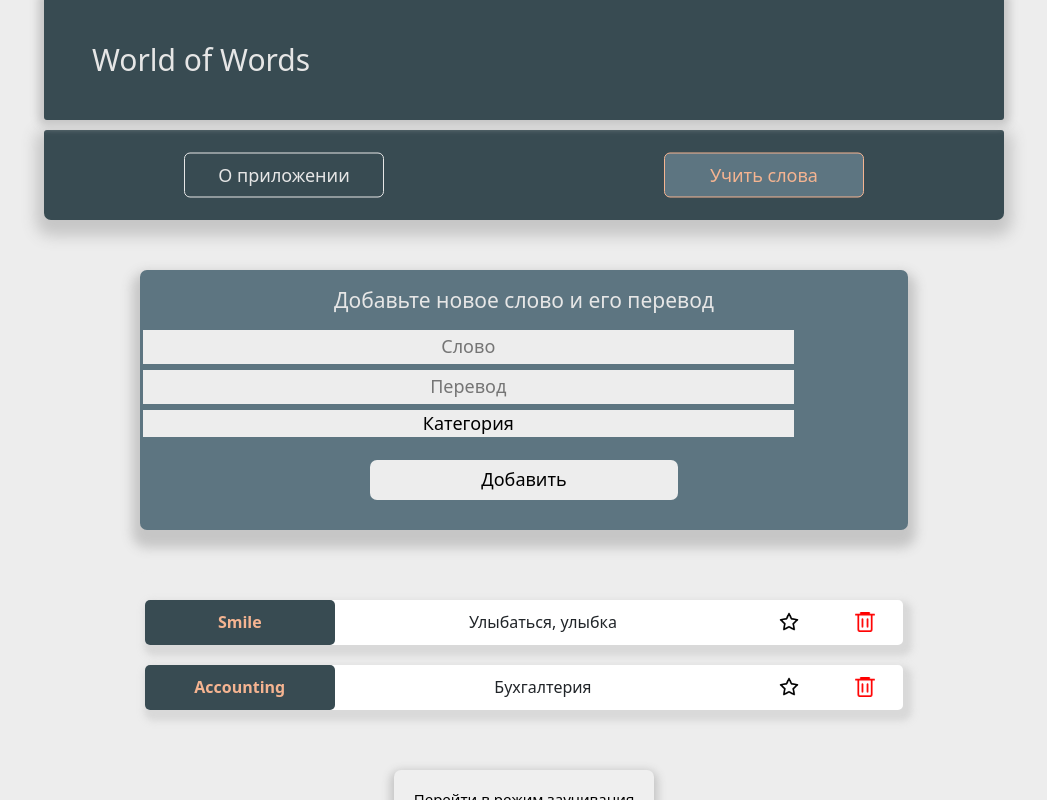
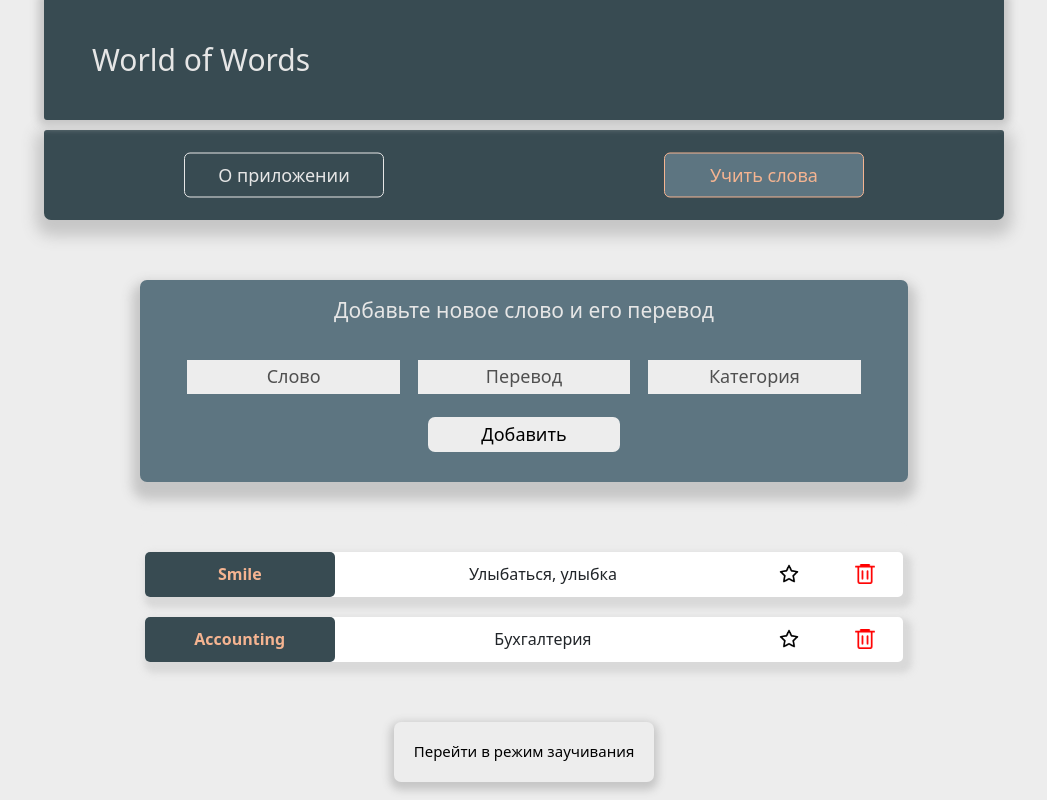
Before and after one commit to domnin997/World-of-words-deployed, a React (Create React App) app: page / in a window 1280 px wide. Both pictures are taken after a click on the button "Учить слова". Shown: the top 800 px of the page, without its empty margins (116-1163 px from the left). Built offline with nearby package versions, Linux system fonts and the light colour scheme.

Commit message:
Styles correction

```diff
--- a/src/components/Style_variables.sass
+++ b/src/components/Style_variables.sass
@@ -8,3 +8,4 @@ $brownText: rgb(84, 69, 60)
 $lightGrey: rgb(194, 194, 194)
 $wordLineBg: white
 $lightBlue: rgb(216, 230, 239)
+$darkGrey: rgb(80, 80, 80)
--- a/src/components/app-about/app-about.js
+++ b/src/components/app-about/app-about.js
@@ -14,13 +14,13 @@ function AppAbout () {
                 text={'World of Words - это приложение для изучения иностранных слов. Добавляйте и удаляйте слова, а также перевод к ним, пополняя словарь.'}> </AppAboutItem>
             <AppAboutItem
                 pic={filterPic}
-                text={'Работать со словарем легко благодаря ряду фильтров - сортируйте слова по дате добавления и категории. '}> </AppAboutItem>
+                text={'Работать со словарем легко благодаря ряду фильтров - ищите конкретные слова или сортируйте их по категории. '}> </AppAboutItem>
             <AppAboutItem
                 pic={freePic}
                 text={'Приложение абсолютно бесплатно - добавляйте любое количество слов и пользуйтесь словарем в любое время с разных устройств.'}> </AppAboutItem>
             <AppAboutItem
                 pic={categoryPic}
-                text={'Устанавливаейте приоритет для изучения и интервалы повторения, чтобы ускорить процесс.'}> </AppAboutItem>
+                text={'Устанавливаейте приоритет для изучения, чтобы ускорить процесс.'}> </AppAboutItem>
         </div>
     );
 }
--- a/src/components/app-header/app-header.css
+++ b/src/components/app-header/app-header.css
@@ -106,6 +106,9 @@
   position: relative;
 }
 .header_block .nav_block .nav_btn_cont button {
+  -webkit-appearance: none;
+     -moz-appearance: none;
+          appearance: none;
   position: absolute;
   top: 50%;
   left: 50%;
--- a/src/components/app-header/app-header.sass
+++ b/src/components/app-header/app-header.sass
@@ -87,6 +87,7 @@
         .nav_btn_cont
             position: relative
             button
+                appearance: none
                 position: absolute
                 top: 50%
                 left: 50%
--- a/src/components/app-learn-words/app-learn-words.css
+++ b/src/components/app-learn-words/app-learn-words.css
@@ -3,34 +3,37 @@
     margin: 50px auto 0 auto;
     max-width: 90%;
   }
-  .study_wrapper .words .empty_notification {
-    min-height: 55px;
-    background-color: rgb(216, 230, 239);
-    font-size: 1.4rem;
-  }
   .study_wrapper .add_word_block {
+    margin: 60px auto 0 auto;
     font-size: 1.2rem;
   }
   .study_wrapper .add_word_block .input_form {
+    margin: 0 auto;
     font-size: 1.2rem;
   }
   .study_wrapper .add_word_block .input_form .input_fields_wrapper {
+    margin: 20px auto 0 auto;
     grid-template-rows: 1fr 1fr 1fr;
     grid-template-columns: 1fr;
     gap: 5px;
   }
   .study_wrapper .add_word_block .input_form .input_fields_wrapper input {
-    display: block;
+    min-height: 40px;
     max-width: 70%;
   }
   .study_wrapper .add_word_block .input_form .input_fields_wrapper select {
-    display: block;
+    min-height: 40px;
     max-width: 70%;
   }
   .study_wrapper .add_word_block div button {
     margin-top: 20px;
-    height: 100%;
+    min-height: 30px;
     width: 50%;
+  }
+  .study_wrapper .words .empty_notification {
+    min-height: 55px;
+    background-color: rgb(216, 230, 239);
+    font-size: 1.4rem;
   }
   .study_mode_btn button {
     width: 200px;
@@ -57,29 +60,29 @@
     max-width: 70%;
   }
   .study_wrapper .add_word_block .input_form {
+    margin: 0 auto;
     font-size: 1.2rem;
   }
   .study_wrapper .add_word_block .input_form .add_word_description {
     font-size: 1.6rem;
   }
   .study_wrapper .add_word_block .input_form .input_fields_wrapper {
+    margin: 30px auto 0 auto;
     max-width: 90%;
     grid-template-rows: 1fr;
     grid-template-columns: 1fr 1fr 1fr;
     gap: 0;
   }
   .study_wrapper .add_word_block .input_form .input_fields_wrapper input {
-    display: block;
     max-width: 90%;
   }
   .study_wrapper .add_word_block .input_form .input_fields_wrapper select {
-    display: block;
     max-width: 90%;
   }
   .study_wrapper .add_word_block div button {
     margin-top: 20px;
-    height: 100%;
-    width: 40%;
+    min-height: 35px;
+    width: 25%;
   }
   .study_mode_btn button {
     width: 260px;
@@ -98,20 +101,20 @@
     font-size: 1.8rem;
   }
   .study_wrapper .add_word_block .input_form {
+    margin: 0 auto;
     font-size: 1.8rem;
   }
   .study_wrapper .add_word_block .input_form .add_word_description {
     font-size: 2.1rem;
   }
   .study_wrapper .add_word_block .input_form .input_fields_wrapper {
+    margin: 30px auto 0 auto;
     max-width: 90%;
   }
   .study_wrapper .add_word_block .input_form .input_fields_wrapper input {
-    display: block;
     max-width: 95%;
   }
   .study_wrapper .add_word_block .input_form .input_fields_wrapper select {
-    display: block;
     max-width: 95%;
   }
 }
@@ -119,27 +122,98 @@
   .study_wrapper {
     margin: 50px auto 0 auto;
   }
+  .study_wrapper .add_word_block .input_form {
+    margin: 20px auto 0 auto;
+  }
   .study_wrapper .add_word_block .input_form .input_fields_wrapper {
-    margin: 0 auto;
+    margin: 30px auto 0 auto;
     display: grid;
   }
   .study_wrapper .add_word_block .input_form .input_fields_wrapper input {
-    display: block;
     margin: 0 auto;
   }
   .study_wrapper .add_word_block .input_form .input_fields_wrapper select {
-    display: block;
     margin: 0 auto;
   }
 }
-.study_wrapper {
-  margin: 50px auto 0 auto;
+.study_wrapper .add_word_block {
+  padding: 15px 0 0 0;
+  border-radius: 7px;
+  background-color: rgb(93, 117, 129);
+  font-size: 18px;
+  color: rgb(230, 230, 230);
+  box-shadow: 0px 10px 12px 8px rgb(198, 198, 198);
 }
-.study_wrapper .search_results_header {
+.study_wrapper .add_word_block .input_form {
+  padding: 0px 0px 30px 0px;
+}
+.study_wrapper .add_word_block .input_form .input_fields_wrapper {
+  display: grid;
+}
+.study_wrapper .add_word_block .input_form .input_fields_wrapper input {
+  display: block;
+  -webkit-appearance: none;
+     -moz-appearance: none;
+          appearance: none;
+  border: solid;
+  border-color: rgb(93, 117, 129);
+  background-color: rgb(237, 237, 237);
+  outline: none;
+  padding: 0;
+  text-align: center;
+  width: 100%;
+  transition-duration: 0.5s;
+  margin: 0 auto;
+}
+.study_wrapper .add_word_block .input_form .input_fields_wrapper input::-moz-placeholder {
+  color: rgb(80, 80, 80);
+}
+.study_wrapper .add_word_block .input_form .input_fields_wrapper input::placeholder {
+  color: rgb(80, 80, 80);
+}
+.study_wrapper .add_word_block .input_form .input_fields_wrapper input:focus {
+  border-color: rgb(245, 180, 145);
+}
+.study_wrapper .add_word_block .input_form .input_fields_wrapper select {
+  display: block;
+  height: 100%;
+  width: 100%;
+  -webkit-appearance: none;
+     -moz-appearance: none;
+          appearance: none;
+  outline: none;
+  border: solid;
+  border-color: rgb(93, 117, 129);
+  background-color: rgb(237, 237, 237);
+  color: rgb(80, 80, 80);
+  -moz-text-align-last: center;
+       text-align-last: center;
+  transition-duration: 0.5s;
+  margin: 0 auto;
+}
+.study_wrapper .add_word_block .input_form .input_fields_wrapper select:focus {
+  border-color: rgb(245, 180, 145);
+}
+.study_wrapper .add_word_block .input_form div button {
+  -webkit-appearance: none;
+     -moz-appearance: none;
+          appearance: none;
+  border: none;
+  border-radius: 7px;
+  background-color: rgb(237, 237, 237);
+  color: black;
+  font-weight: 500;
+  padding: 0;
+  transition-duration: 0.5s;
+}
+.study_wrapper .add_word_block .input_form div button:hover {
+  background-color: rgb(194, 194, 194);
+}
+.study_wrapper .add_word_block .search_results_header {
   background-color: white;
   margin-top: 50px;
 }
-.study_wrapper .search_results_header .Row .col {
+.study_wrapper .add_word_block .search_results_header .Row .col {
   text-align: center;
 }
 
@@ -149,68 +223,7 @@
   background-color: rgb(237, 237, 237);
   border-radius: 7px;
 }
-
-.add_word_block {
-  padding: 15px 0 0 0;
-  border-radius: 7px;
-  background-color: rgb(93, 117, 129);
-  font-size: 18px;
-  color: rgb(230, 230, 230);
-  box-shadow: 0px 10px 12px 8px rgb(198, 198, 198);
-}
-.add_word_block .input_form {
-  padding: 0px 0px 30px 0px;
-  margin: 0 auto;
-  text-align: center;
-}
-.add_word_block .input_form input {
-  -webkit-appearance: none;
-     -moz-appearance: none;
-          appearance: none;
-  border: solid;
-  border-color: rgb(93, 117, 129);
-  background-color: rgb(237, 237, 237);
-  min-height: 40px;
-  outline: none;
-  padding: 0;
-  text-align: center;
-  width: 100%;
-  transition-duration: 0.5s;
-}
-.add_word_block .input_form input:focus {
-  border-color: rgb(245, 180, 145);
-}
-.add_word_block .input_form select {
-  height: 100%;
-  width: 100%;
-  -webkit-appearance: none;
-     -moz-appearance: none;
-          appearance: none;
-  outline: none;
-  border: solid;
-  border-color: rgb(93, 117, 129);
-  background-color: rgb(237, 237, 237);
-  text-align: center;
-}
-.add_word_block .input_form select:focus {
-  border-color: rgb(245, 180, 145);
-}
-.add_word_block .input_form button {
-  -webkit-appearance: none;
-     -moz-appearance: none;
-          appearance: none;
-  min-height: 40px;
-  border: none;
-  border-radius: 7px;
-  background-color: rgb(237, 237, 237);
-  font-weight: 500;
-  padding: 0;
-  transition-duration: 0.5s;
-}
-.add_word_block .input_form button:hover {
-  background-color: rgb(194, 194, 194);
-}
-.add_word_block div {
+.words div {
   padding: 0;
 }
 
@@ -240,6 +253,8 @@
   font-weight: 500;
   box-shadow: 0px 4px 8px 4px rgb(198, 198, 198);
   transition-duration: 0.5s;
+  color: black;
+  background-color: rgb(237, 237, 237);
 }
 .study_mode_btn button:hover {
   background-color: rgb(93, 117, 129);
--- a/src/components/app-learn-words/app-learn-words.sass
+++ b/src/components/app-learn-words/app-learn-words.sass
@@ -4,30 +4,33 @@
     .study_wrapper
         margin: 50px auto 0 auto
         max-width: 90%
+        .add_word_block
+            margin: 60px auto 0 auto
+            font-size: 1.2rem
+            .input_form
+                margin: 0 auto
+                font-size: 1.2rem
+                .input_fields_wrapper
+                    margin: 20px auto 0 auto
+                    grid-template-rows: 1fr 1fr 1fr
+                    grid-template-columns: 1fr
+                    gap: 5px
+                    input
+                        min-height: 40px
+                        max-width: 70%
+                    select
+                        min-height: 40px
+                        max-width: 70%
+            div
+                button
+                    margin-top: 20px
+                    min-height: 30px
+                    width: 50%
         .words
             .empty_notification
                 min-height: 55px
                 background-color: $lightBlue
                 font-size: 1.4rem
-        .add_word_block
-            font-size: 1.2rem
-            .input_form
-                font-size: 1.2rem
-                .input_fields_wrapper
-                    grid-template-rows: 1fr 1fr 1fr
-                    grid-template-columns: 1fr
-                    gap: 5px
-                    input
-                        display: block
-                        max-width: 70%
-                    select
-                        display: block
-                        max-width: 70%
-            div
-                button
-                    margin-top: 20px
-                    height: 100%
-                    width: 50%
     .study_mode_btn
         button
             width: 200px
@@ -52,32 +55,31 @@
         max-width: 70%
         .add_word_block
             .input_form
+                margin: 0 auto
                 font-size: 1.2rem
                 .add_word_description
                     font-size: 1.6rem
                 .input_fields_wrapper
+                    margin: 30px auto 0 auto
                     max-width: 90%
                     grid-template-rows: 1fr
                     grid-template-columns: 1fr 1fr 1fr
                     gap: 0
                     input
-                        display: block
                         max-width: 90%
                     select
-                        display: block
                         max-width: 90%
             div
                 button
                     margin-top: 20px
-                    height: 100%
-                    width: 40%
+                    min-height: 35px
+                    width: 25%
     .study_mode_btn
         button
             width: 260px
             min-height: 60px
             border-radius: 7px
             font-size: 1.5rem
-
 
 @media (min-width: 1200px)
     .study_wrapper
@@ -89,96 +91,99 @@
                 font-size: 1.8rem
         .add_word_block
             .input_form
+                margin: 0 auto
                 font-size: 1.8rem
                 .add_word_description
                     font-size: 2.1rem
                 .input_fields_wrapper
+                    margin: 30px auto 0 auto
                     max-width: 90%
                     input
-                        display: block
                         max-width: 95%
                     select
-                        display: block
                         max-width: 95%
-
 
 @media (min-width: 1400px)
     .study_wrapper
         margin: 50px auto 0 auto
         .add_word_block
             .input_form
+                margin: 20px auto 0 auto
                 .input_fields_wrapper
-                    margin: 0 auto
+                    margin: 30px auto 0 auto
                     display: grid
                     input
-                        display: block
                         margin: 0 auto
                     select
-                        display: block
                         margin: 0 auto
 
-
 .study_wrapper
-    margin: 50px auto 0 auto
-    .search_results_header
-        background-color: white
-        margin-top: 50px
-        .Row
-            .col
-                text-align: center
+    .add_word_block
+        padding: 15px 0 0 0
+        border-radius: 7px
+        background-color: $darkBlue
+        font-size: 18px
+        color: $textWhite
+        box-shadow: 0px 10px 12px 8px rgb(198, 198, 198)
+        .input_form
+            padding: 0px 0px 30px 0px
+            .input_fields_wrapper
+                display: grid
+                input
+                    display: block
+                    appearance: none
+                    border: solid
+                    border-color: $darkBlue
+                    background-color: $backgroundWhite
+                    outline: none
+                    padding: 0
+                    text-align: center
+                    width: 100%
+                    transition-duration: 0.5s
+                    margin: 0 auto
+                input::placeholder
+                    color: $darkGrey
+                input:focus
+                    border-color: $mainBlue
+                select
+                    display: block
+                    height: 100%
+                    width: 100%
+                    appearance: none
+                    outline: none
+                    border: solid
+                    border-color: $darkBlue
+                    background-color: $backgroundWhite
+                    color: $darkGrey
+                    text-align-last: center
+                    transition-duration: 0.5s
+                    margin: 0 auto
+                select:focus
+                    border-color: $mainBlue
+            div
+                button
+                    appearance: none
+                    border: none
+                    border-radius: 7px
+                    background-color: $backgroundWhite
+                    color: black
+                    font-weight: 500
+                    padding: 0
+                    transition-duration: 0.5s
+                button:hover
+                    background-color: $lightGrey
+        .search_results_header
+            background-color: white
+            margin-top: 50px
+            .Row
+                .col
+                    text-align: center
 
 .words
     margin: 40px 0 40px 0
     padding: 10px 5px 10px 5px
     background-color: $backgroundWhite
     border-radius: 7px
-
-.add_word_block
-    padding: 15px 0 0 0
-    border-radius: 7px
-    background-color: $darkBlue
-    font-size: 18px
-    color: $textWhite
-    box-shadow: 0px 10px 12px 8px rgb(198, 198, 198)
-    .input_form
-        padding: 0px 0px 30px 0px
-        margin: 0 auto
-        text-align: center
-        input
-            appearance: none
-            border: solid
-            border-color: $darkBlue
-            background-color: $backgroundWhite
-            min-height: 40px
-            outline: none
-            padding: 0
-            text-align: center
-            width: 100%
-            transition-duration: 0.5s
-        input:focus
-            border-color: $mainBlue
-        select
-            height: 100%
-            width: 100%
-            appearance: none
-            outline: none
-            border: solid
-            border-color: $darkBlue
-            background-color: $backgroundWhite
-            text-align: center
-        select:focus
-            border-color: $mainBlue
-        button
-            appearance: none
-            min-height: 40px
-            border: none
-            border-radius: 7px
-            background-color: $backgroundWhite
-            font-weight: 500
-            padding: 0
-            transition-duration: 0.5s
-        button:hover
-            background-color: $lightGrey
 
     div
         padding: 0
@@ -205,6 +210,8 @@
         font-weight: 500
         box-shadow: 0px 4px 8px 4px rgb(198, 198, 198)
         transition-duration: 0.5s
+        color: black
+        background-color: $backgroundWhite
     button:hover
         background-color: $ligthBlack
         color: $mainBlue
```
Also changed, not shown: src/components/app-search-panel/app-search-panel.css (+8 -3 lines), src/components/app-search-panel/app-search-panel.sass (+5 -3 lines).
